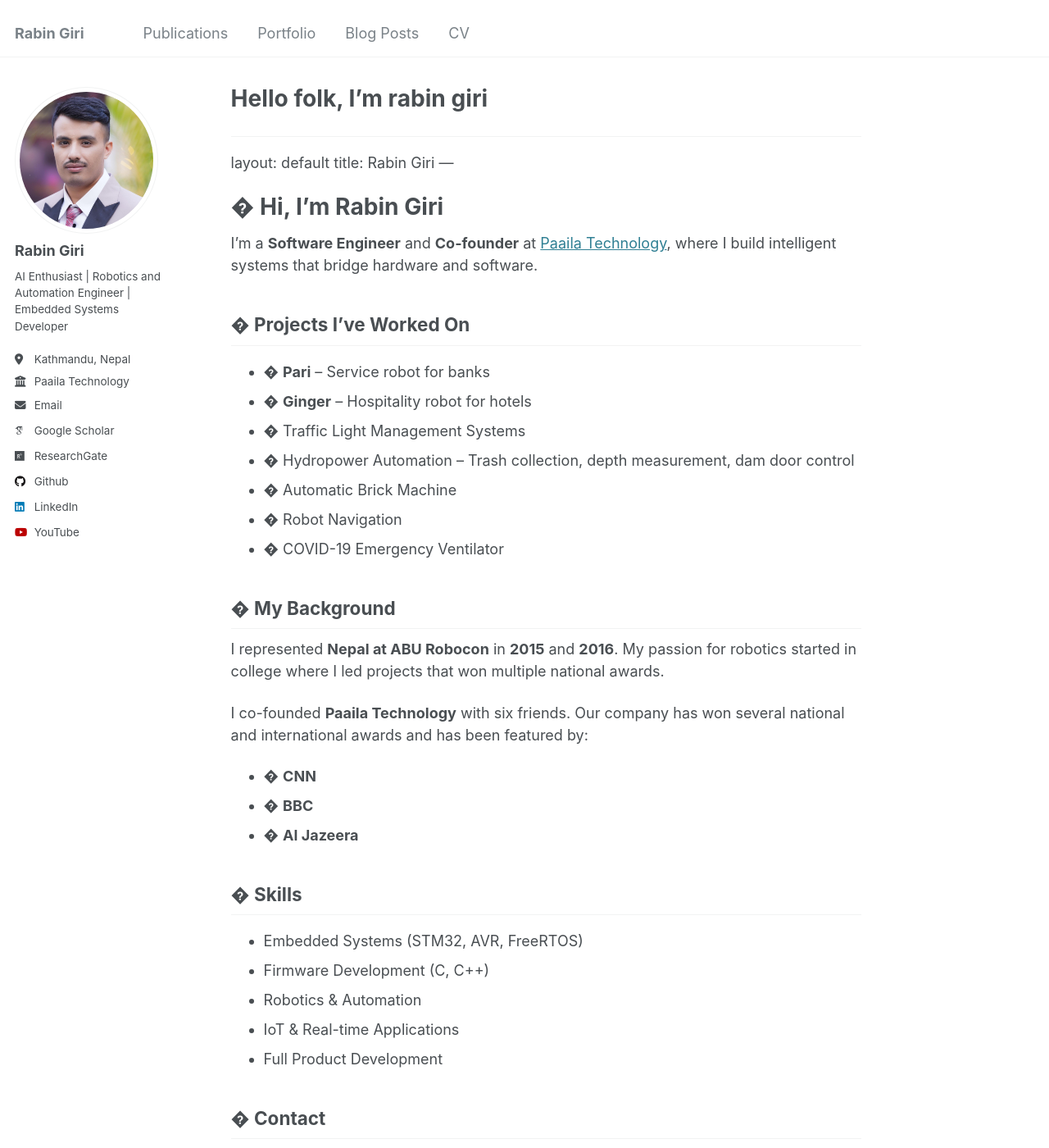
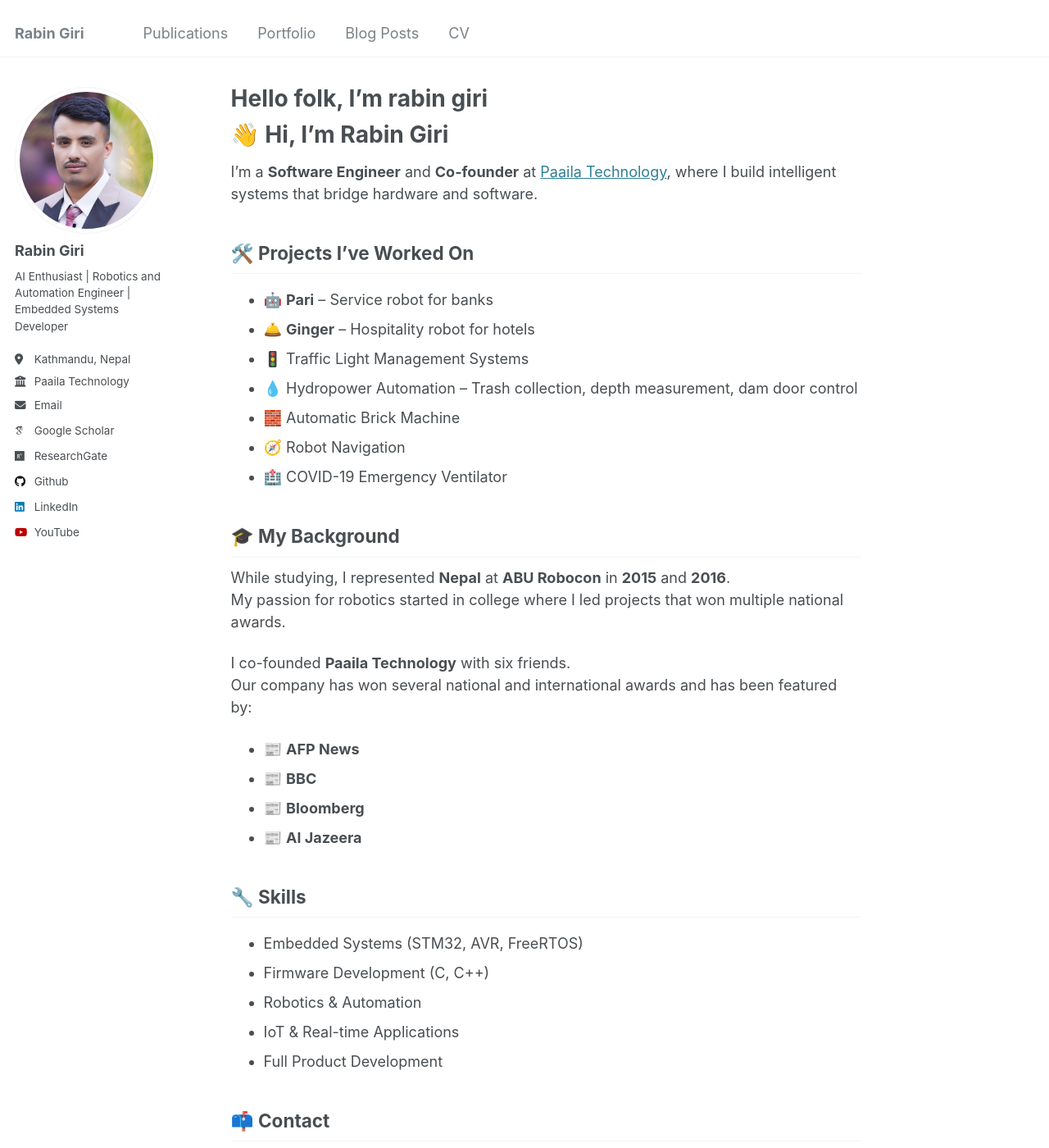
Before and after one commit to rabin-giri/rabin-giri.github.io, a Jekyll site: the page built from _pages/about.md, in a window 1280 px wide and 1400 px high. Shown: the whole window at 82% size. Built offline with Jekyll 4.4.1, drawn with Linux system fonts in a browser that asks for light colours; some web fonts are replaced.

Commit message:
Update about.md

```diff
--- a/_pages/about.md
+++ b/_pages/about.md
@@ -6,37 +6,34 @@ redirect_from:
   - /about/
   - /about.html
 ---
-
----
-layout: default
-title: Rabin Giri
----
-
-# � Hi, I'm Rabin Giri
+# 👋 Hi, I'm Rabin Giri
 
 I’m a **Software Engineer** and **Co-founder** at [Paaila Technology](https://www.paailatechnology.com/), where I build intelligent systems that bridge hardware and software.
 
-## �️ Projects I’ve Worked On
+## 🛠️ Projects I’ve Worked On
 
-- � **Pari** – Service robot for banks
-- �️ **Ginger** – Hospitality robot for hotels
-- � Traffic Light Management Systems
-- � Hydropower Automation – Trash collection, depth measurement, dam door control
-- � Automatic Brick Machine
-- � Robot Navigation
-- � COVID-19 Emergency Ventilator
+- 🤖 **Pari** – Service robot for banks
+- 🛎️ **Ginger** – Hospitality robot for hotels
+- 🚦 Traffic Light Management Systems
+- 💧 Hydropower Automation – Trash collection, depth measurement, dam door control
+- 🧱 Automatic Brick Machine
+- 🧭 Robot Navigation
+- 🏥 COVID-19 Emergency Ventilator
 
-## � My Background
+## 🎓 My Background
 
-I represented **Nepal at ABU Robocon** in **2015** and **2016**. My passion for robotics started in college where I led projects that won multiple national awards.
+While studying, I represented **Nepal** at **ABU Robocon** in **2015** and **2016**.
+My passion for robotics started in college where I led projects that won multiple national awards.
 
-I co-founded **Paaila Technology** with six friends. Our company has won several national and international awards and has been featured by:
+I co-founded **Paaila Technology** with six friends.
+Our company has won several national and international awards and has been featured by:
 
-- � **CNN**
-- � **BBC**
-- � **Al Jazeera**
+- 📰 **AFP News**
+- 📰 **BBC**
+- 📰 **Bloomberg**
+- 📰 **Al Jazeera**
 
-## � Skills
+## 🔧 Skills
 
 - Embedded Systems (STM32, AVR, FreeRTOS)
 - Firmware Development (C, C++)
@@ -44,7 +41,7 @@ I co-founded **Paaila Technology** with six friends. Our company has won several
 - IoT & Real-time Applications
 - Full Product Development
 
-## � Contact
+## 📫 Contact
 
 I’m open to collaborations in robotics, embedded systems, and automation.
 
```
